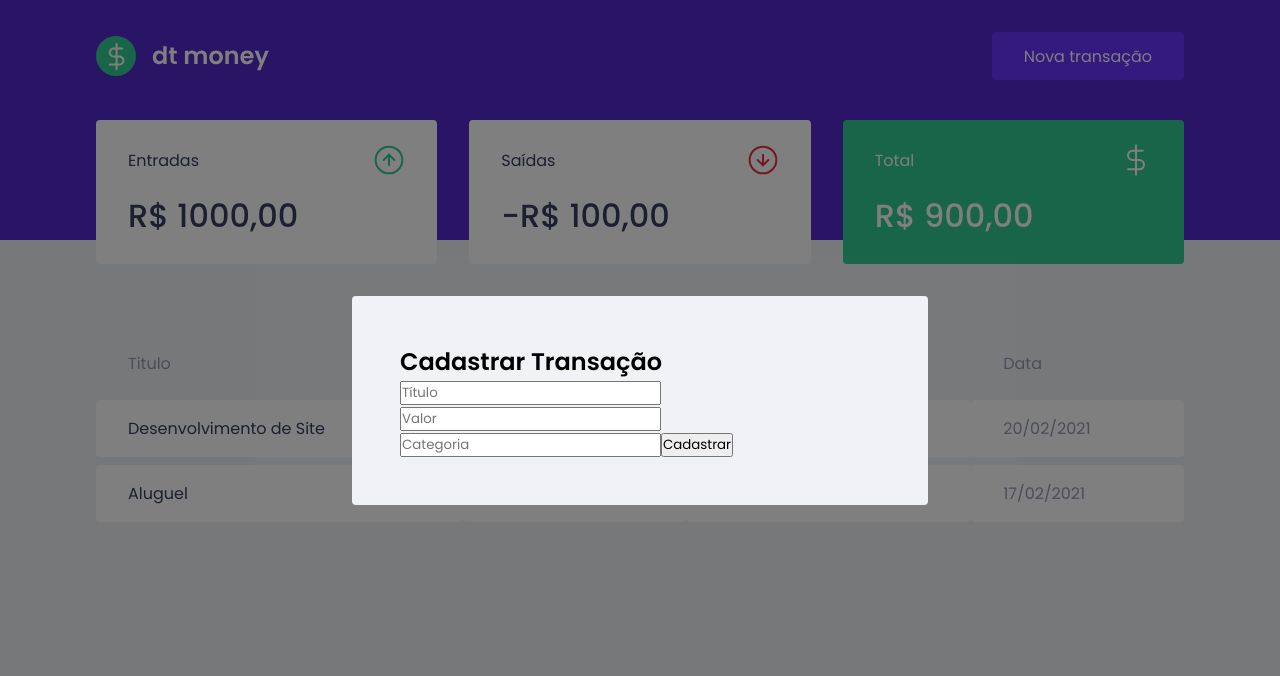
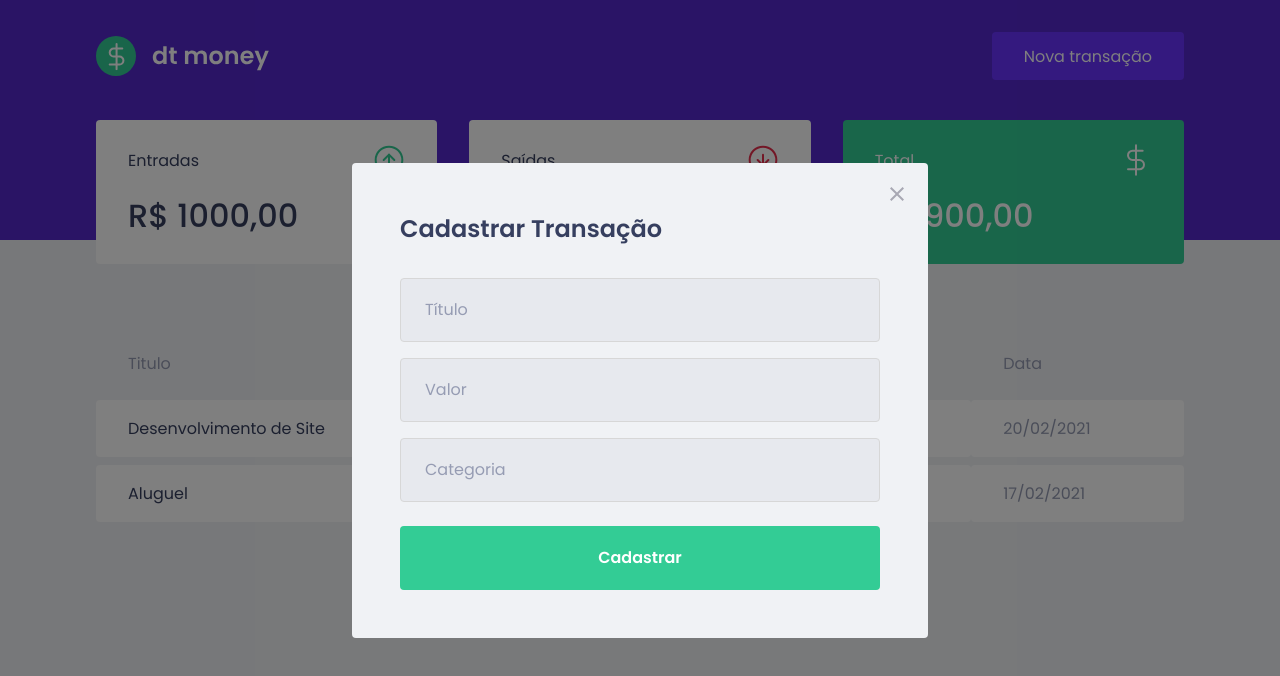
Before and after one commit to miguelriosoliveira/dtmoney, a React (Create React App) app: page / in a window 1280 px wide. Both pictures are taken after a click on the button "Nova transação". Shown: the top 676 px of the page. Built offline with nearby package versions, Linux system fonts and the light colour scheme; no server answers; what miragejs would draw is missing.

Commit message:
Modal specific styles

```diff
--- a/src/components/NewTransactionModal/index.tsx
+++ b/src/components/NewTransactionModal/index.tsx
@@ -1,4 +1,6 @@
 import Modal, { Props as ModalProps } from 'react-modal';
+
+import closeImg from '../../assets/close.svg';
 
 import { Container } from './styles';
 
@@ -10,6 +12,10 @@
 			className="react-modal-content"
 			overlayClassName="react-modal-overlay"
 		>
+			<button type="button" onClick={onRequestClose} className="react-modal-close">
+				<img src={closeImg} alt="Fechar modal" />
+			</button>
+
 			<Container>
 				<h2>Cadastrar Transação</h2>
 
--- a/src/components/NewTransactionModal/styles.ts
+++ b/src/components/NewTransactionModal/styles.ts
@@ -1,3 +1,46 @@
 import styled from 'styled-components';
 
-export const Container = styled.form``;
+export const Container = styled.form`
+	h2 {
+		color: var(--text-title);
+		font-size: 1.5rem;
+		margin-bottom: 2rem;
+	}
+
+	input {
+		width: 100%;
+		padding: 0 1.5rem;
+		height: 4rem;
+		border-radius: 0.25rem;
+		border: 1px solid #d7d7d7;
+		background: #e7e9ee;
+		font-weight: 400;
+		font-size: 1rem;
+
+		&::placeholder {
+			color: var(--text-body);
+		}
+
+		& + input {
+			margin-top: 1rem;
+		}
+	}
+
+	button[type='submit'] {
+		width: 100%;
+		padding: 0 1.5rem;
+		height: 4rem;
+		border-radius: 0.25rem;
+		border: 0;
+		background: var(--green);
+		color: #fff;
+		font-size: 1rem;
+		font-weight: 600;
+		margin-top: 1.5rem;
+		transition: filter 0.2s;
+
+		&:hover {
+			filter: brightness(0.9);
+		}
+	}
+`;
--- a/src/styles/global.ts
+++ b/src/styles/global.ts
@@ -72,4 +72,17 @@
 		position: relative;
 		border-radius: 0.25rem;
 	}
+
+	.react-modal-close {
+		position: absolute;
+		right: 1.5rem;
+		top: 1.5rem;
+		border: 0;
+		background: transparent;
+		transition: filter 0.2s;
+
+		&:hover {
+			filter: brightness(0.9);
+		}
+	}
 `;
```
